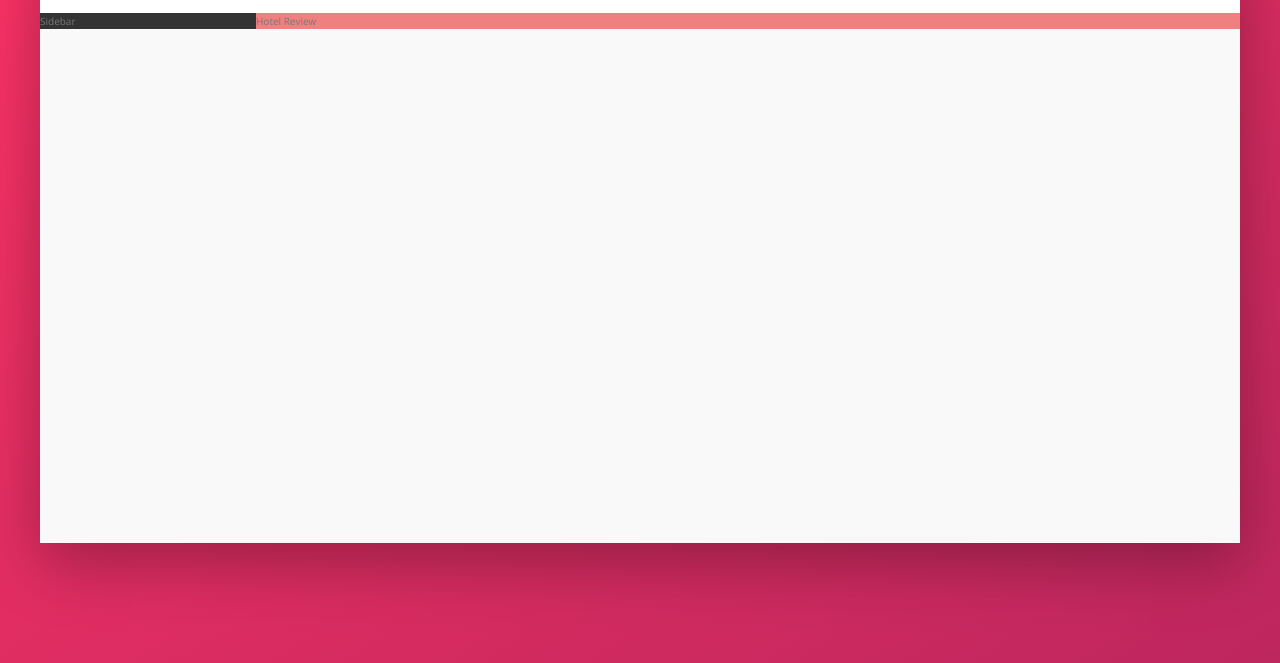
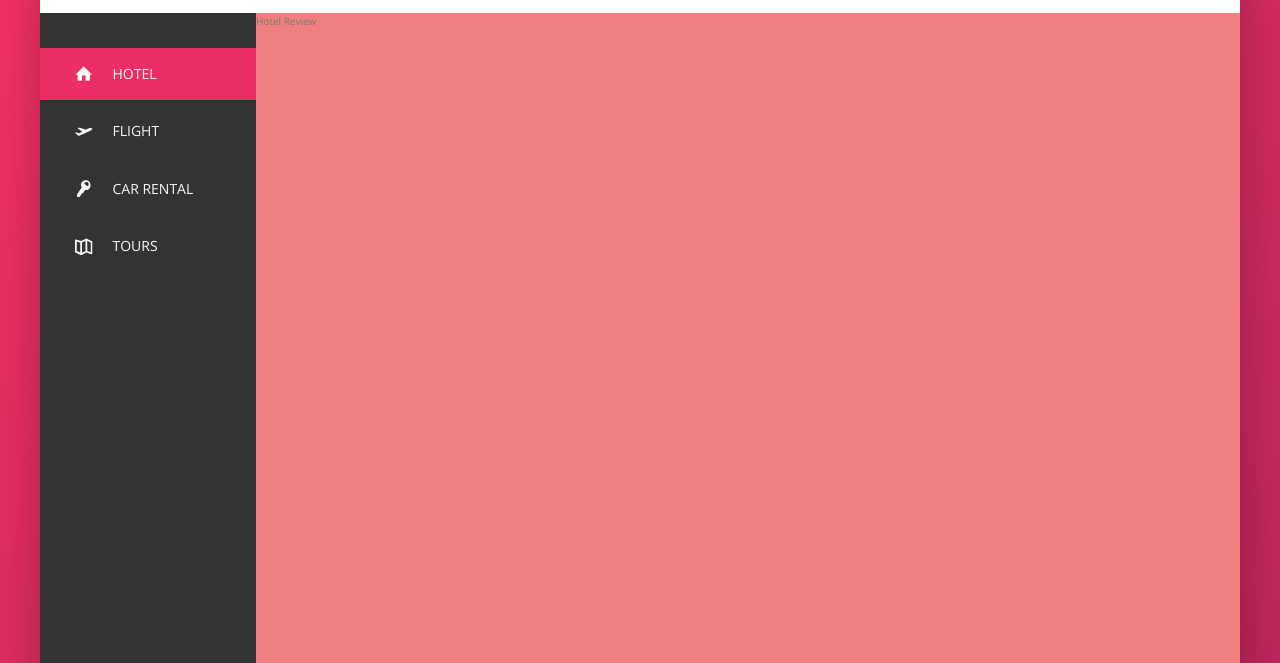
Before and after one commit to sinovic/travillo-project, a website: page index.html in a window 1280 px wide. Shown: the part 137-800 px from the top of the page. Drawn offline with nearby package versions, Linux system fonts and the light colour scheme.

Commit message:
Built the sidebar

```diff
--- a/index.html
+++ b/index.html
@@ -45,7 +45,43 @@
             </header>
             <div class="content">
                 <nav class="sidebar">
-                    Sidebar
+                    <ul class="side-nav">
+                        <li class="side-nav__item side-nav__item--active">
+                            <a href="" class="side-nav__link">
+                                <svg class="side-nav__icon">
+                                    <use xlink:href="img/sprite.svg#icon-home"></use>
+                                </svg>
+                                <span>Hotel</span>
+                            </a>
+                        </li>
+                        <li class="side-nav__item">
+                            <a href="" class="side-nav__link">
+                                <svg class="side-nav__icon">
+                                    <use xlink:href="img/sprite.svg#icon-aircraft-take-off"></use>
+                                </svg>
+                                <span>Flight</span>
+                            </a>
+                        </li>
+                        <li class="side-nav__item">
+                            <a href="" class="side-nav__link">
+                                <svg class="side-nav__icon">
+                                    <use xlink:href="img/sprite.svg#icon-key"></use>
+                                </svg>
+                                <span>Car Rental</span>
+                            </a>
+                        </li>
+                        <li class="side-nav__item">
+                            <a href="" class="side-nav__link">
+                                <svg class="side-nav__icon">
+                                    <use xlink:href="img/sprite.svg#icon-map"></use>
+                                </svg>
+                                <span>Tours</span>
+                            </a>
+                        </li>
+                    </ul>
+                    <div class="legal">
+                        &copy; 2018 by Travillo. All rights reserved.
+                    </div>
                 </nav>
                 <main class="hotel-review">
                     Hotel Review
--- a/sass/_components.scss
+++ b/sass/_components.scss
@@ -103,3 +103,76 @@
     margin-left: 1rem;
   }
 }
+
+/////////////////////////////////////
+// SIDEBAR
+
+.side-nav {
+  font-size: 1.4rem;
+  list-style: none;
+  text-transform: uppercase;
+  margin-top: 3.5rem;
+
+  &__item {
+    position: relative;
+
+    &:not(:last-child) {
+      margin-bottom: .5rem;
+    }
+
+    &::before {
+      content: "";
+      width: .3rem;
+      height: 100%;
+      background-color: var(--color-primary);
+      position: absolute;
+      top: 0;
+      left: 0;
+      transform: scaleY(0);
+      transition: transform .2s,
+                  width .4s cubic-bezier(1,0,0,1) .2s,
+                  background-color .1s;
+
+    }
+
+    &:hover::before,
+    &--active::before {
+      transform: scaleY(1);
+      width: 100%;
+    }
+
+    &:active::before {
+      background-color: var(--color-primary-light)
+    }
+
+  }
+
+  &__link:link,
+  &__link:visited {
+    position: relative;
+    z-index: 10;
+    text-decoration: none;
+    color: var(--grey-light-1);
+    padding: 1.5rem 3.5rem;
+
+    display: flex;
+    align-items: center;
+  }
+
+  &__icon {
+    width: 1.75rem;
+    height: 1.75rem;
+    fill: currentColor; // color of parent element
+    margin-right: 2rem;
+  }
+}
+
+/////////////////////////////////////
+// LEGAL TEXT
+
+.legal {
+  font-size: 1.2rem;
+  text-align: center;
+  color: var(--grey-light-4);
+  padding: 2rem;
+}
--- a/sass/_layout.scss
+++ b/sass/_layout.scss
@@ -24,9 +24,15 @@
 .sidebar {
   background-color: var(--grey-dark-1);
   flex: 0 0 18%;
+
+  display: flex;
+  flex-direction: column;
+  justify-content: space-between;
+
 }
 
 .hotel-review {
   background-color: lightcoral;
   flex: 1;
+  height: 80rem;
 }
```
Also changed, not shown: css/style.css.
